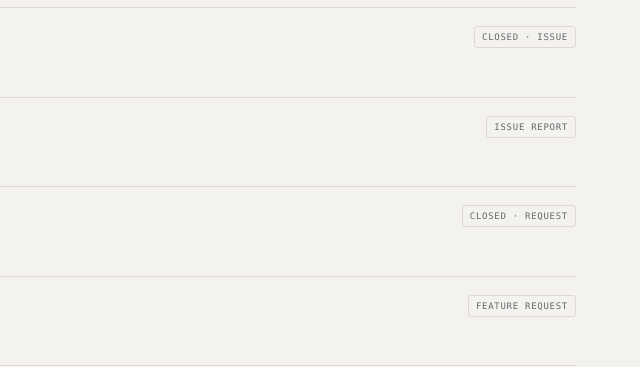
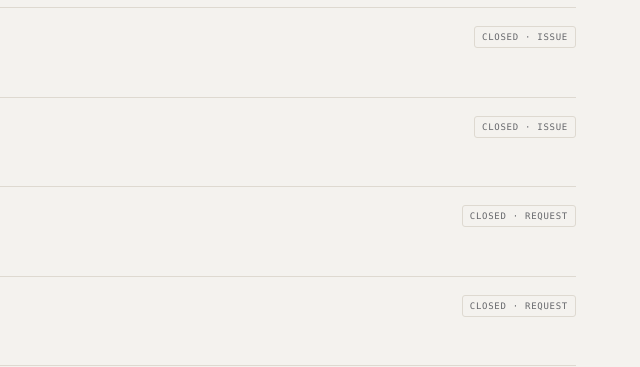
Before and after one commit to tirthsaraiya29/tirthsaraiya29, a plain HTML site: page projects.html in a window 1280 px wide. Shown: the part 3431-3798 px from the top of the page, 640-1280 px from the left. Drawn offline with Linux system fonts and the light colour scheme.

Commit message:
docs: clarify closed upstream issue and request statuses

```diff
--- a/projects.html
+++ b/projects.html
@@ -6,9 +6,9 @@
 <p class="small-note" style="margin:12px 0 30px"><a href="https://github.com/EchoMusicApp/Echo-Music/pull/911" target="_blank" rel="noopener noreferrer">Review the upstream pull request ↗</a>. It is currently open, not merged; the portfolio does not present it as an accepted upstream change.</p>
 <h3 class="section-title" style="font-size:28px;margin-bottom:10px">Issue reports and technical proposals</h3>
 <div class="contribution"><div class="date">17 NOV 2026</div><div><h3><a href="https://github.com/EchoMusicApp/Echo-Music/issues/855" target="_blank" rel="noopener noreferrer">Echo Music #855 — lyrics rendering blur ↗</a></h3><p>Bug report concerning blurred lyrics rendering.</p></div><span class="pill">Closed · Issue</span></div>
-<div class="contribution"><div class="date">11 NOV 2026</div><div><h3><a href="https://github.com/EchoMusicApp/Echo-Music/issues/803" target="_blank" rel="noopener noreferrer">Echo Music #803 — liked songs list empty ↗</a></h3><p>Bug report concerning an empty liked-songs view.</p></div><span class="pill">Issue report</span></div>
+<div class="contribution"><div class="date">11 NOV 2026</div><div><h3><a href="https://github.com/EchoMusicApp/Echo-Music/issues/803" target="_blank" rel="noopener noreferrer">Echo Music #803 — liked songs list empty ↗</a></h3><p>Bug report concerning an empty liked-songs view.</p></div><span class="pill">Closed · Issue</span></div>
 <div class="contribution"><div class="date">10 NOV 2026</div><div><h3><a href="https://github.com/EchoMusicApp/Echo-Music/issues/792" target="_blank" rel="noopener noreferrer">Echo Music #792 — long-press rewind ↗</a></h3><p>Feature request for a long-press rewind interaction.</p></div><span class="pill">Closed · Request</span></div>
-<div class="contribution"><div class="date">02 NOV 2026</div><div><h3><a href="https://github.com/EchoMusicApp/Echo-Music/issues/752" target="_blank" rel="noopener noreferrer">Echo Music #752 — song capsule ↗</a></h3><p>Feature request for a song capsule experience.</p></div><span class="pill">Feature request</span></div>
+<div class="contribution"><div class="date">02 NOV 2026</div><div><h3><a href="https://github.com/EchoMusicApp/Echo-Music/issues/752" target="_blank" rel="noopener noreferrer">Echo Music #752 — song capsule ↗</a></h3><p>Feature request for a song capsule experience.</p></div><span class="pill">Closed · Request</span></div>
 <div class="contribution"><div class="date">02 NOV 2026</div><div><h3><a href="https://github.com/ollama/ollama/issues/19474" target="_blank" rel="noopener noreferrer">Ollama #19474 — Vulkan-only driver behavior ↗</a></h3><p>Issue report about CUDA driver downloads on Vulkan-only machines.</p></div><span class="pill">Closed issue</span></div>
 <div class="contribution"><div class="date">12 NOV 2026</div><div><h3><a href="https://github.com/anmolkapil/plexo/issues/266" target="_blank" rel="noopener noreferrer">Plexo #266 — OS-level integration ↗</a></h3><p>Feature proposal concerning a UMDF driver for system integration.</p></div><span class="pill">Closed issue</span></div>
 <p class="small-note">Issue reports and feature suggestions are shown as community participation, not as merged code contributions. Check upstream threads for latest status and maintainer responses.</p>
```
